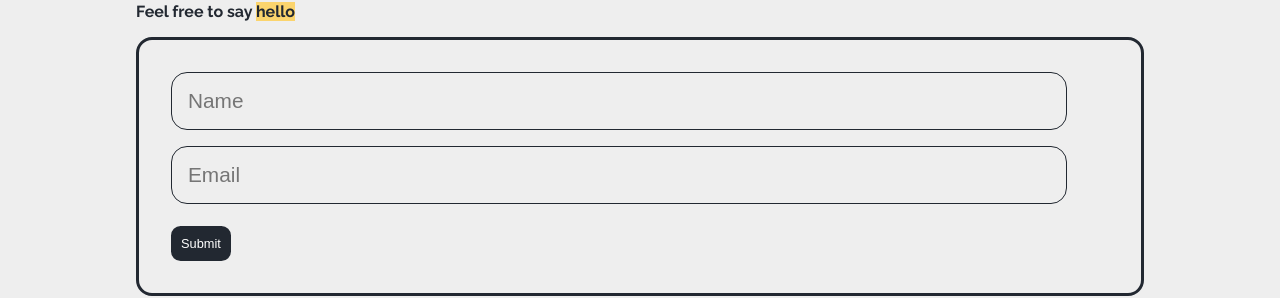
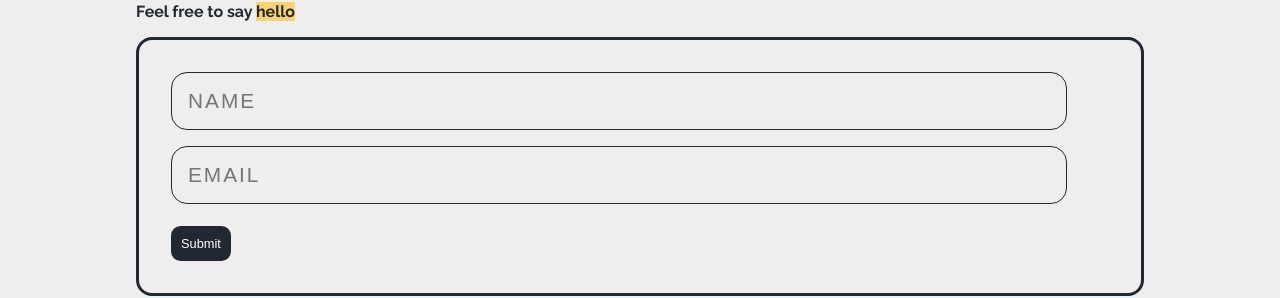
Before and after one commit to omogbemeh/portfolio, a React (Create React App) app in the folder client/: page /contact in a window 1280 px wide. Shown: the part 155-453 px from the top of the page. Built offline with nearby package versions, Linux system fonts and the light colour scheme.

Commit message:
final product

```diff
--- a/client/src/App.css
+++ b/client/src/App.css
@@ -407,6 +407,9 @@ p {
     background-color: var(--light);
     color: black;
     font-size: 1.3rem;
+    text-transform: uppercase;
+    letter-spacing: 2px;
+    margin-right: -2px;
     outline: none;
 }
 
```
